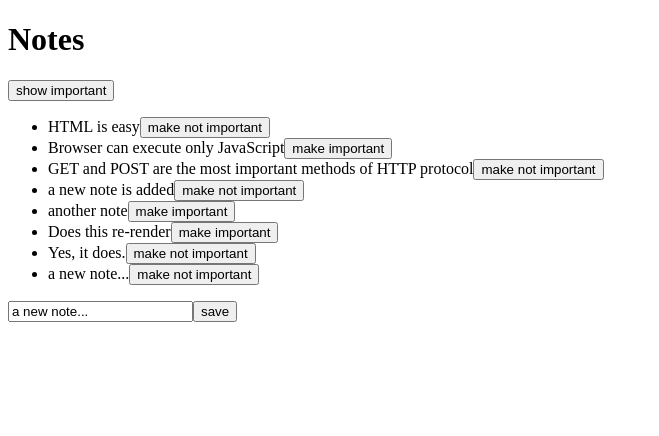
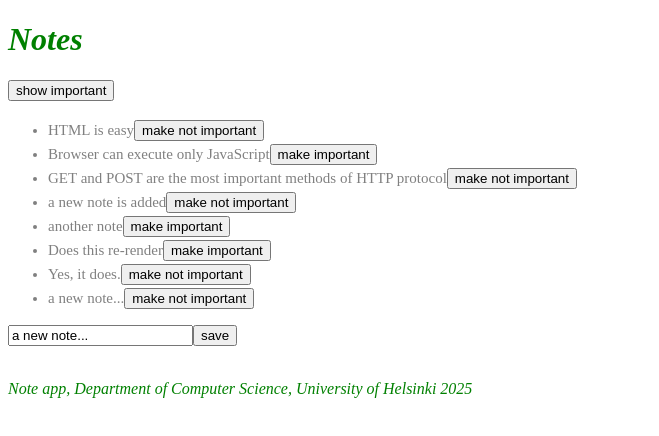
Before and after one commit to saurabhkamboj/intro_demo, a React (Vite) app in the folder introdemo/: page / in a window 1280 px wide. Shown: the top 436 px of the page, without its empty margins (0-659 px from the left). Built offline with nearby package versions, Linux system fonts and the light colour scheme; data requests are answered from the project's data file.

Commit message:
Modify folder

```diff
--- a/introdemo/src/App.jsx
+++ b/introdemo/src/App.jsx
@@ -1,11 +1,25 @@
 import Note from './components/Note'
+import Footer from './components/Footer'
 import noteServices from './services/notes'
 import { useState, useEffect } from 'react'
+
+const Notification = ({ message }) => {
+  if (message === null) {
+    return null
+  }
+
+  return (
+    <div className='error'>
+      {message}
+    </div>
+  )
+}
 
 const App = () => {
   const [notes, setNotes] = useState([])
   const [newNote, setNewNote] = useState('a new note...')
   const [showAll, setShowAll] = useState(true)
+  const [errorMessage, setErrorMessage] = useState(null)
 
   const hook = () => {
     noteServices
@@ -51,7 +65,8 @@
         setNotes(notes.map((note) => note.id === id ? returnedNote : note))
       })
       .catch(() => {
-        alert(`the note; ${note.content} was already deleted from the server!`)
+        setErrorMessage(`the note; ${note.content} was already deleted from the server!`)
+        setTimeout(() => setErrorMessage(null), 5000)
         setNotes(notes.filter((note) => note.id !== id))
       })
   }
@@ -59,6 +74,7 @@
   return (
     <div>
       <h1>Notes</h1>
+      <Notification message={errorMessage} />
       <div>
         <button onClick={() => setShowAll(!showAll)}>
           show {showAll ? 'important' : 'all'}
@@ -80,6 +96,7 @@
         />
         <button type='submit'>save</button>
       </form>
+      <Footer />
     </div>
   )
 }
--- /dev/null
+++ b/introdemo/src/components/Footer.jsx
@@ -0,0 +1,17 @@
+const Footer = () => {
+  const footerStyle = {
+    color: 'green',
+    fontStyle: 'italic'
+  }
+
+  return (
+    <div style={footerStyle}>
+      <br />
+      <p>
+        Note app, Department of Computer Science, University of Helsinki 2025
+      </p>
+    </div>
+  )
+}
+
+export default Footer
--- a/introdemo/src/components/Note.jsx
+++ b/introdemo/src/components/Note.jsx
@@ -3,7 +3,7 @@
     ? 'make not important' : 'make important'
 
   return (
-    <li>
+    <li className='note'>
       {note.content}
       <button onClick={toggleImportance}>{label}</button>
     </li>
--- /dev/null
+++ b/introdemo/src/index.css
@@ -0,0 +1,20 @@
+h1 {
+  color: green;
+  font-style: italic;
+}
+
+.note {
+  color: grey;
+  padding-top: 3px;
+  font-size: 15px;
+}
+
+.error {
+  color: red;
+  background: lightgrey;
+  font-size: 20px;
+  border-style: solid;
+  border-radius: 5px;
+  padding: 10px;
+  margin-bottom: 10px;
+}
--- a/introdemo/src/main.jsx
+++ b/introdemo/src/main.jsx
@@ -1,4 +1,5 @@
 import ReactDOM from 'react-dom/client'
 import App from './App'
+import './index.css'
 
 ReactDOM.createRoot(document.getElementById('root')).render(<App />)
```
